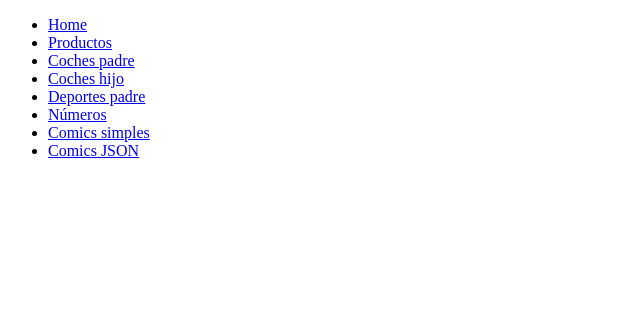
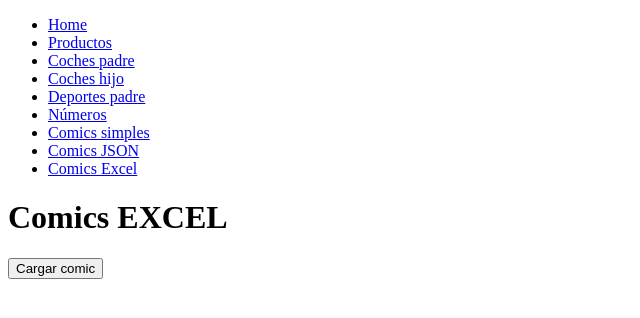
Before and after one commit to Peluas9000/aungularcomunicacionmodelos, an Angular app: page /excel in a window 1280 px wide. Before the commit this address led to /. Shown: the top 318 px of the page, without its empty margins (0-640 px from the left). Built offline with nearby package versions, Linux system fonts and the light colour scheme.

Commit message:
Add ComicsExcelComponent to load and display comics from an Excel file

```diff
--- a/package.json
+++ b/package.json
@@ -18,7 +18,8 @@
     "@angular/platform-browser": "^22.2.0",
     "@angular/router": "^22.2.0",
     "rxjs": "~7.8.0",
-    "tslib": "^2.3.0"
+    "tslib": "^2.3.0",
+    "xlsx": "^0.18.5"
   },
   "devDependencies": {
     "@angular/build": "^22.2.3",
--- a/src/app/app-module.ts
+++ b/src/app/app-module.ts
@@ -13,6 +13,7 @@ import { PadreNumeroComponent } from './components/padre-numero-component/padre-
 import { HijoNumeroComponent } from './components/hijo-numero-component/hijo-numero-component';
 import { ComicsSimplesComponent } from './components/comics-simples-component/comics-simples-component';
 import { ComicsJsonComponent } from './components/comics-json-component/comics-json-component';
+import { ComicsExcelComponent } from './components/comics-excel-component/comics-excel-component';
 
 @NgModule({
   declarations: [
@@ -28,6 +29,7 @@ import { ComicsJsonComponent } from './components/comics-json-component/comics-j
     HijoNumeroComponent,
     ComicsSimplesComponent,
     ComicsJsonComponent,
+    ComicsExcelComponent,
   ],
   imports: [BrowserModule, AppRoutingModule],
   providers: [provideBrowserGlobalErrorListeners()],
--- a/src/app/app-routing-module.ts
+++ b/src/app/app-routing-module.ts
@@ -8,6 +8,7 @@ import { PadreDeportesComponent } from './components/padre-deportes-component/pa
 import { PadreNumeroComponent } from './components/padre-numero-component/padre-numero-component';
 import { ComicsSimplesComponent } from './components/comics-simples-component/comics-simples-component';
 import { ComicsJsonComponent } from './components/comics-json-component/comics-json-component';
+import { ComicsExcelComponent } from './components/comics-excel-component/comics-excel-component';
 
 const routes: Routes = [
   {path: '', component: HomeComponent},
@@ -17,7 +18,9 @@ const routes: Routes = [
   {path:"padredeportes", component:PadreDeportesComponent},
   {path:"numeros" , component:PadreNumeroComponent},
   {path:"comicsimples", component:ComicsSimplesComponent},
-  {path:"json", component:ComicsJsonComponent}
+  {path:"json", component:ComicsJsonComponent},
+  {path:"excel", component:ComicsExcelComponent}
+
 
 
 ];
--- /dev/null
+++ b/src/app/components/comics-excel-component/comics-excel-component.html
@@ -0,0 +1,10 @@
+<h1>Comics EXCEL </h1>
+<button (click)="cargarComics()">Cargar comic</button>
+@for(comic of arrayComics; track comic) {
+    <div>
+        <h2>{{comic.titulo}}</h2>
+        <img src="{{comic.imagen}}"
+            />
+    </div>
+
+}
--- /dev/null
+++ b/src/app/components/comics-excel-component/comics-excel-component.ts
@@ -0,0 +1,36 @@
+import { ChangeDetectorRef, Component } from '@angular/core';
+import { Comic } from '../../models/comics';
+import * as XSLX from 'xlsx';
+@Component({
+  selector: 'app-comics-excel-component',
+  standalone: false,
+  styleUrl: './comics-excel-component.css',
+  templateUrl: './comics-excel-component.html',
+})
+export class ComicsExcelComponent {
+  public arrayComics:Array<Comic>;
+
+  constructor(private _cdr:ChangeDetectorRef) {
+    this.arrayComics = new Array<Comic>();
+  }
+
+  public cargarComics():void {
+    let path="./assets/comics.xlsx";
+    fetch(path).then((response)=>response.arrayBuffer())
+    .then((buffer)=>{
+      //leer el buffer y convertirlo a un libro de trabajo de Excel
+      let workbook=XSLX.read(buffer,{type:"array"});
+      //obtener la primera hoja del libro de trabajo
+      let hojaName=workbook.SheetNames[0];
+      let hoja=workbook.Sheets[hojaName];
+      //como tiene formato de tabla,covertimoso en array de objetos
+      let data=XSLX.utils.sheet_to_json(hoja);
+
+      this.arrayComics = data.map((item: any) => new Comic(item.nombre, item.imagen, item.descripcion));
+      this._cdr.detectChanges();
+
+    })
+
+  }
+
+}
--- a/src/app/components/menu-component/menu-component.html
+++ b/src/app/components/menu-component/menu-component.html
@@ -38,5 +38,11 @@
     </li>
 
 
+     <li>
+        <a  [routerLink]="['/excel']">Comics Excel</a>
+    </li>
+
+
+
 
 </ul>
```
Also changed, not shown: src/app/components/comics-excel-component/comics-excel-component.css (added), 2 other files (tests, documents, lock files or other folders).
